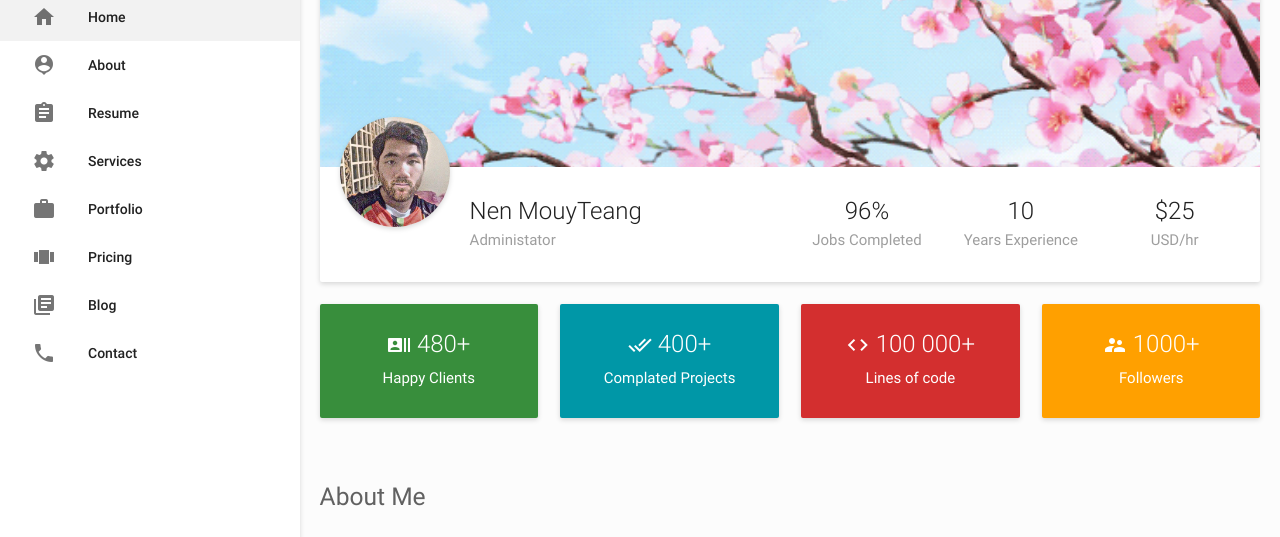
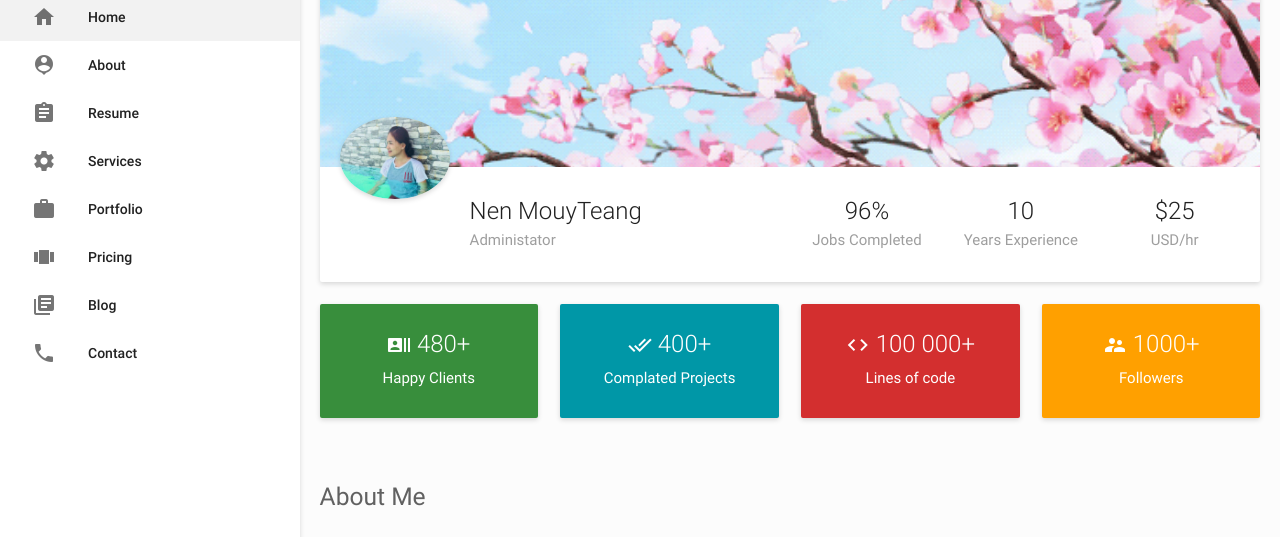
Before and after one commit to Mouyteang/personalwebsite, a plain HTML site: page index.html in a window 1280 px wide. Shown: the part 217-754 px from the top of the page. Drawn offline with Linux system fonts and the light colour scheme; some packages are replaced by stand-ins of ours; files whose address does not match are found by name.

Commit message:
change image

```diff
--- a/index.html
+++ b/index.html
@@ -177,7 +177,7 @@
 							<div class="row">
 								<div class="col s12 m5 l6">
 									<figure class="card-profile-image">
-										<img class="circle z-depth-1 responsive-img" src="images/myphoto.jpg" alt="" />
+										<img class="circle z-depth-1 responsive-img" src="images/Mo_Mo.jpg" alt="" />
 									</figure>
 									<div class="card-profile-desc">
 										<h4 class="card-title grey-text text-darken-4">Nen MouyTeang</h4>
```
